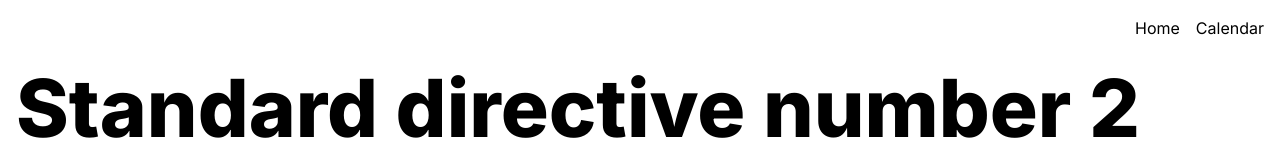
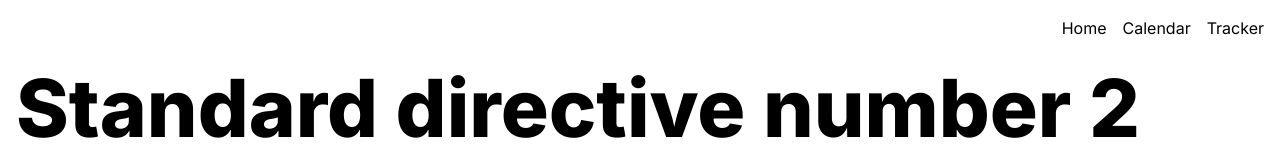
Before and after one commit to aitor-i/standard-directive-n2-web, a Next.js app: page / in a window 1280 px wide. Shown: the top 160 px of the page. Built offline with nearby package versions, Linux system fonts and the light colour scheme.

Commit message:
ADD - Tracker to navigation

```diff
--- a/src/components/NavigationMenu/NavigationMenu.tsx
+++ b/src/components/NavigationMenu/NavigationMenu.tsx
@@ -5,6 +5,7 @@ export default function NavigationMenu() {
     <div className="flex gap-4">
       <Link href={"/"}>Home</Link>
       <Link href={"/calendar"}>Calendar</Link>
+      <Link href={'/tracker'} >Tracker</Link>
     </div>
   );
 }
```
